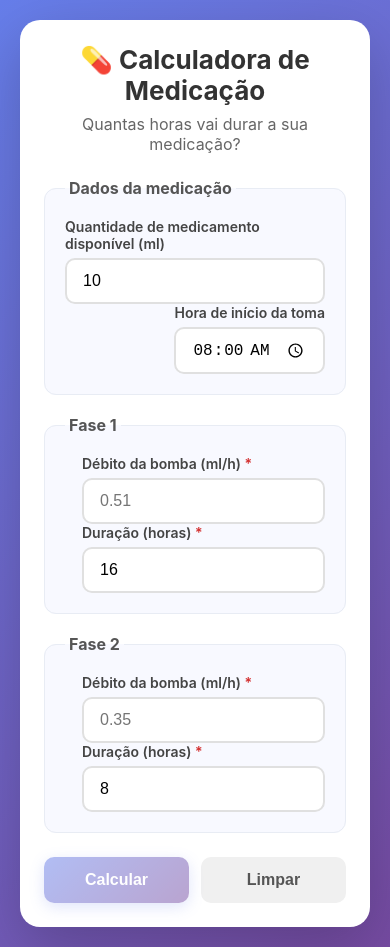
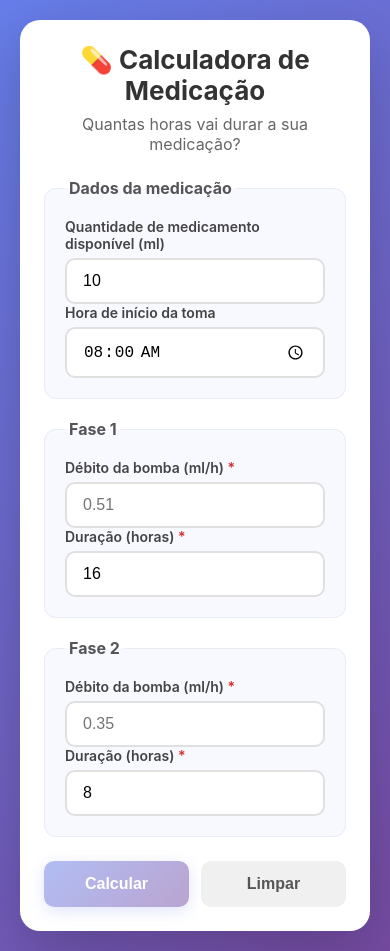
Before and after one commit to madrigaltercena/medication-dose-calculator, a React (Vite) app: page / in a window 390 px wide. Built offline with nearby package versions, Linux system fonts and the light colour scheme.

Commit message:
Fix mobile alignment of medication data fields (volume + start time)

```diff
--- a/src/App.css
+++ b/src/App.css
@@ -124,4 +124,9 @@ button:disabled {
     flex-direction: column;
     gap: 0;
   }
+
+  .phase-inputs .form-group {
+    flex: none;
+    width: 100%;
+  }
 }
--- a/src/components/FormInput.css
+++ b/src/components/FormInput.css
@@ -26,7 +26,8 @@
 }
 
 .form-group input[type="time"] {
-  padding: 10px 16px;
+  padding: 12px 16px;
+  width: 100%;
 }
 
 .form-group input:focus {
```
